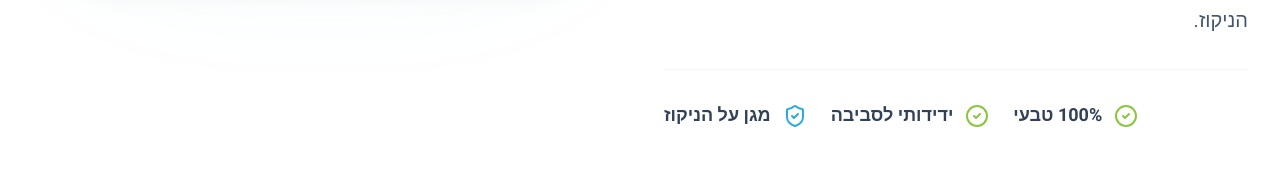
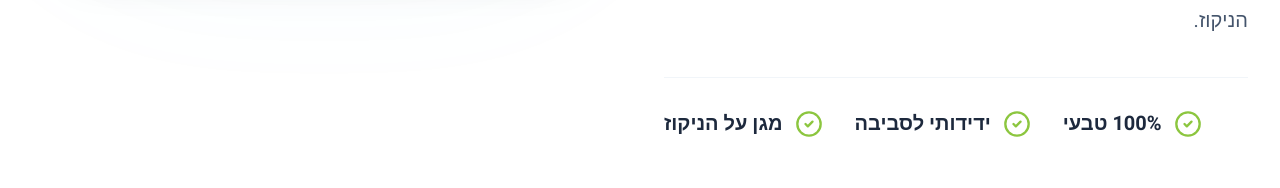
Before and after one commit to matikurland-oss/cleanfry-website, a React (Vite) app: page / in a window 1280 px wide. Shown: the part 678-866 px from the top of the page. Built offline with nearby package versions, Linux system fonts and the light colour scheme.

Commit message:
Update App.tsx

```diff
--- a/src/App.tsx
+++ b/src/App.tsx
@@ -157,18 +157,18 @@ export default function App() {
                   אבקה חדשנית, 100% ממקור צמחי, למיצוק שמן בישול. הופכת את השמן המשומש לגוש מוצק וקשיח, המאפשר השלכה בטוחה ונקייה לאשפה. זהו פתרון ידידותי לסביבה השומר על מטבח נקי ומגן על צנרת הניקוז.
                 </p>
 
-                {/* הבולטים הועברו לכאן - שורה אופקית (מקבילים) עם טקסט מוגדל */}
-                <div className="flex flex-row gap-6 mt-8 w-full justify-end border-t border-slate-100 pt-8">
-                    <div className="flex items-center gap-3 text-slate-700 text-lg font-bold">
-                      <CheckCircle2 className="w-6 h-6 text-brand-green flex-shrink-0" />
+               {/* הבולטים בשורה אופקית (מקבילים) - כולם בירוק אחיד */}
+<div className="flex flex-row flex-wrap gap-8 mt-10 w-full justify-end border-t border-slate-100 pt-8">
+    <div className="flex items-center gap-3 text-slate-800 text-xl font-bold">
+      <CheckCircle2 className="w-7 h-7 text-brand-green flex-shrink-0" />
       <span>100% טבעי</span>
     </div>
-                    <div className="flex items-center gap-3 text-slate-700 text-lg font-bold">
-                      <CheckCircle2 className="w-6 h-6 text-brand-green flex-shrink-0" />
+    <div className="flex items-center gap-3 text-slate-800 text-xl font-bold">
+      <CheckCircle2 className="w-7 h-7 text-brand-green flex-shrink-0" />
       <span>ידידותי לסביבה</span>
     </div>
-                    <div className="flex items-center gap-3 text-slate-700 text-lg font-bold">
-                      <ShieldCheck className="w-6 h-6 text-brand-blue flex-shrink-0" />
+    <div className="flex items-center gap-3 text-slate-800 text-xl font-bold">
+      <CheckCircle2 className="w-7 h-7 text-brand-green flex-shrink-0" />
       <span>מגן על הניקוז</span>
     </div>
 </div>
```
Lines whose indentation alone changed are shown as unchanged.
